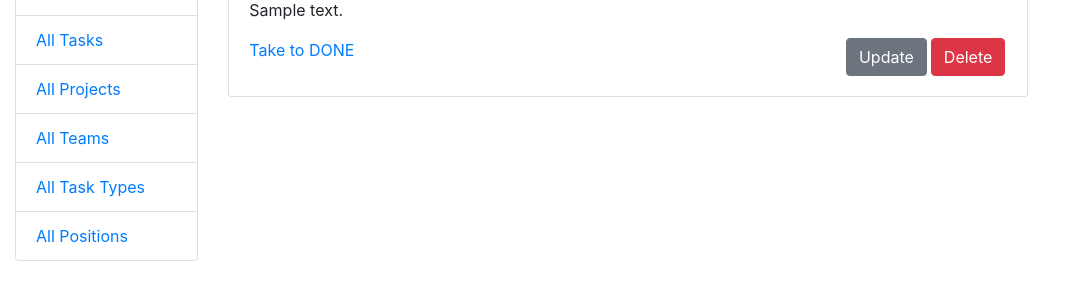
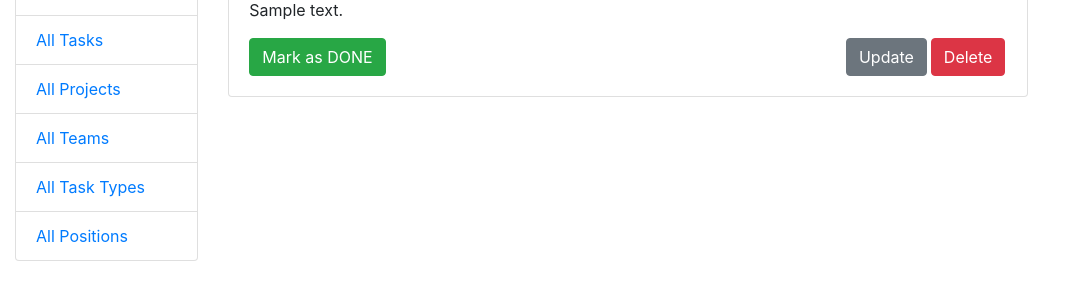
Before and after one commit to AndreiVed/it-company-task-manager, a Django app: template templates/task_manager/task_detail.html in a window 1280 px wide. Shown: the part 177-477 px from the top of the page, without its empty margins (0-1076 px from the left). Run offline with Django 3.2, Linux system fonts and the light colour scheme; the template is opened without the code that fills it: most values are stand-ins (such as "Sample title", 1, 10 or a date in 2020).

Commit message:
create mark to done button for task detail

```diff
--- a/task_manager/urls.py
+++ b/task_manager/urls.py
@@ -22,7 +22,8 @@ from task_manager.views import index, TaskTypeListView, PositionListView, Worker
     WorkerDetailView, WorkerCreateView, WorkerDeleteView, WorkerUpdateView, ProjectListView, ProjectCreateView, \
     ProjectDetailView, ProjectUpdateView, ProjectDeleteView, TaskDetailView, TeamListView, TeamCreateView, \
     TeamDetailView, TeamUpdateView, TeamDeleteView, PositionCreateView, PositionUpdateView, PositionDeleteView, \
-    TaskTypeDeleteView, TaskTypeUpdateView, TaskTypeCreateView, TaskCreateView, TaskUpdateView, TaskDeleteView
+    TaskTypeDeleteView, TaskTypeUpdateView, TaskTypeCreateView, TaskCreateView, TaskUpdateView, TaskDeleteView, \
+    TaskCompletedView
 
 urlpatterns = [
     path("", index, name="index"),
@@ -47,6 +48,7 @@ urlpatterns = [
     path("tasks/<int:pk>/", TaskDetailView.as_view(), name="task-detail"),
     path("tasks/<int:pk>/update/", TaskUpdateView.as_view(), name="task-update"),
     path("tasks/<int:pk>/delete/", TaskDeleteView.as_view(), name="task-delete"),
+    path("tasks/<int:pk>/completed/", TaskCompletedView.as_view(), name="task-completed"),
 
     path("projects/", ProjectListView.as_view(), name="project-list"),
     path("projects/create/", ProjectCreateView.as_view(), name="project-create"),
--- a/templates/task_manager/task_detail.html
+++ b/templates/task_manager/task_detail.html
@@ -21,8 +21,14 @@
           <a href="{% url 'task_manager:task-update' pk=task.id %}" class="btn btn-secondary link-to-page">
             Update
           </a>
-          <a href="{% url 'task_manager:task-detail' pk=task.id %}" class="card-link">Take to DONE</a>
-{#          <a href="#" class="card-link">Another link</a>#}
+          {% if not task.is_completed %}
+            <form method="post" action="{% url 'task_manager:task-completed' pk=task.id %}">
+              {% csrf_token %}
+              <button type="submit" class="btn btn-success">
+                Mark as DONE
+              </button>
+            </form>
+          {% endif %}
         </div>
       </div>
 
--- a/templates/task_manager/task_list.html
+++ b/templates/task_manager/task_list.html
@@ -75,7 +75,7 @@
     </div>
     <div class="card">
       <div class="card-header"
-           style="background-color:#EE82EE; text-align: center">
+           style="background-color:#FF4500; text-align: center">
         <h4>FAILED</h4>
       </div>
       {% if failed %}
@@ -85,7 +85,7 @@
             {% endblock %}
         {% endfor %}
       {% else %}
-          You do not have failed tasks yet..
+          <h5>You do not have failed tasks yet..</h5>
       {% endif %}
     </div>
   </div>
```
Also changed, not shown: task_manager/views.py (+12 -1 lines).
